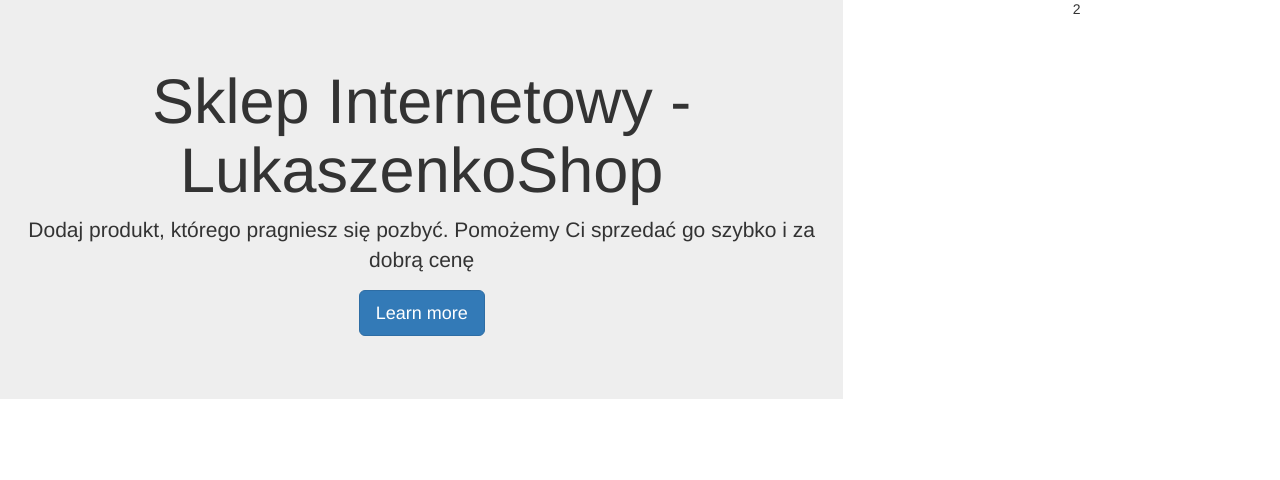
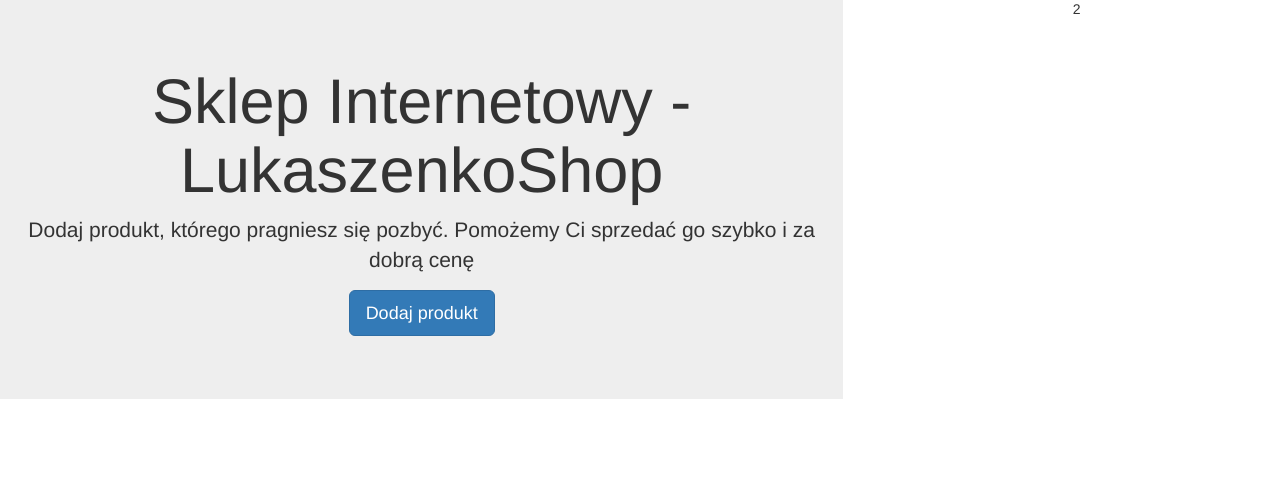
Before and after one commit to lukaszw1939/sklep-internetowy, a PHP site: page / in a window 1280 px wide. Shown: the part 186-666 px from the top of the page. Run offline with PHP 8.4, Linux system fonts and the light colour scheme.

Commit message:
zmiana tekstu w button

```diff
--- a/index.php
+++ b/index.php
@@ -8,7 +8,7 @@
 			<div class="jumbotron">
   				<h1>Sklep Internetowy - LukaszenkoShop</h1>
   				<p>Dodaj produkt, którego pragniesz się pozbyć. Pomożemy Ci sprzedać go szybko i za dobrą cenę</p>
-  				<p><a class="btn btn-primary btn-lg" role="button">Learn more</a></p>
+  				<p><a class="btn btn-primary btn-lg" role="button">Dodaj produkt</a></p>
 			</div>
 
 			</div>
```
